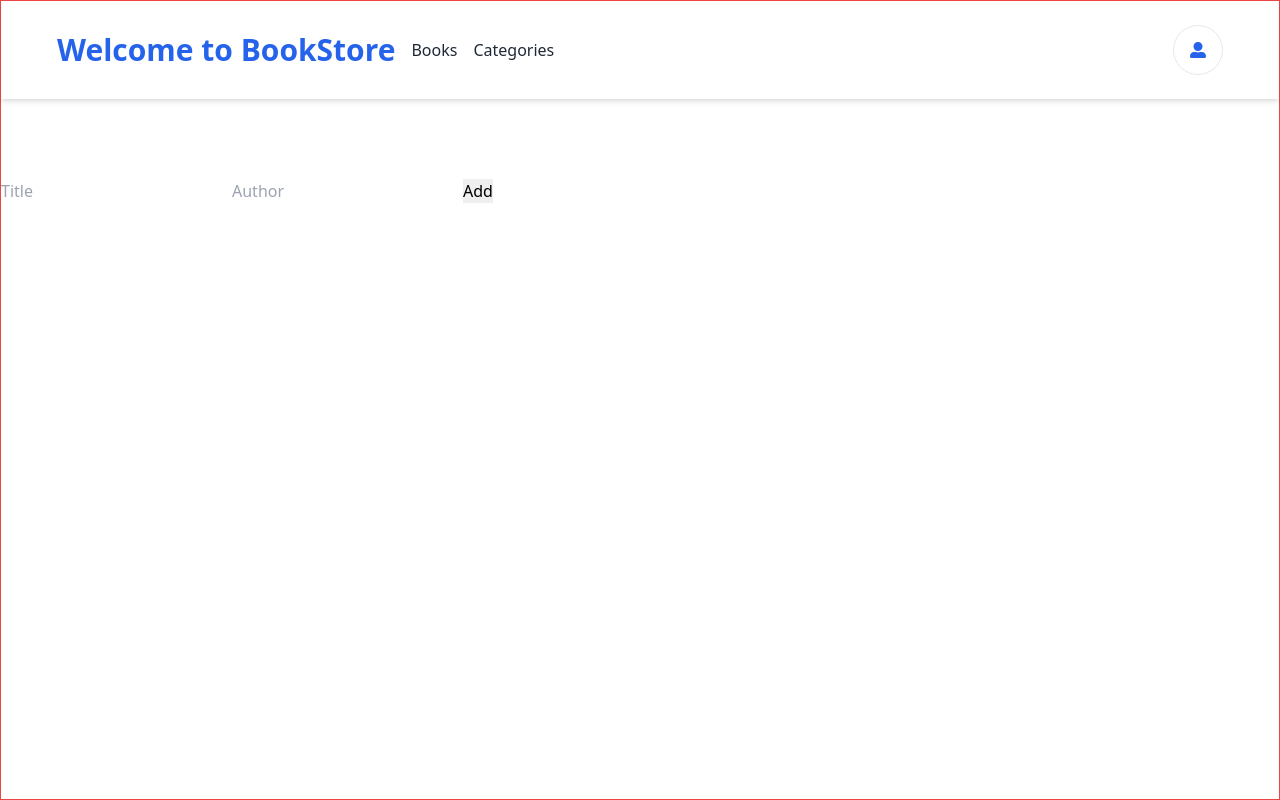
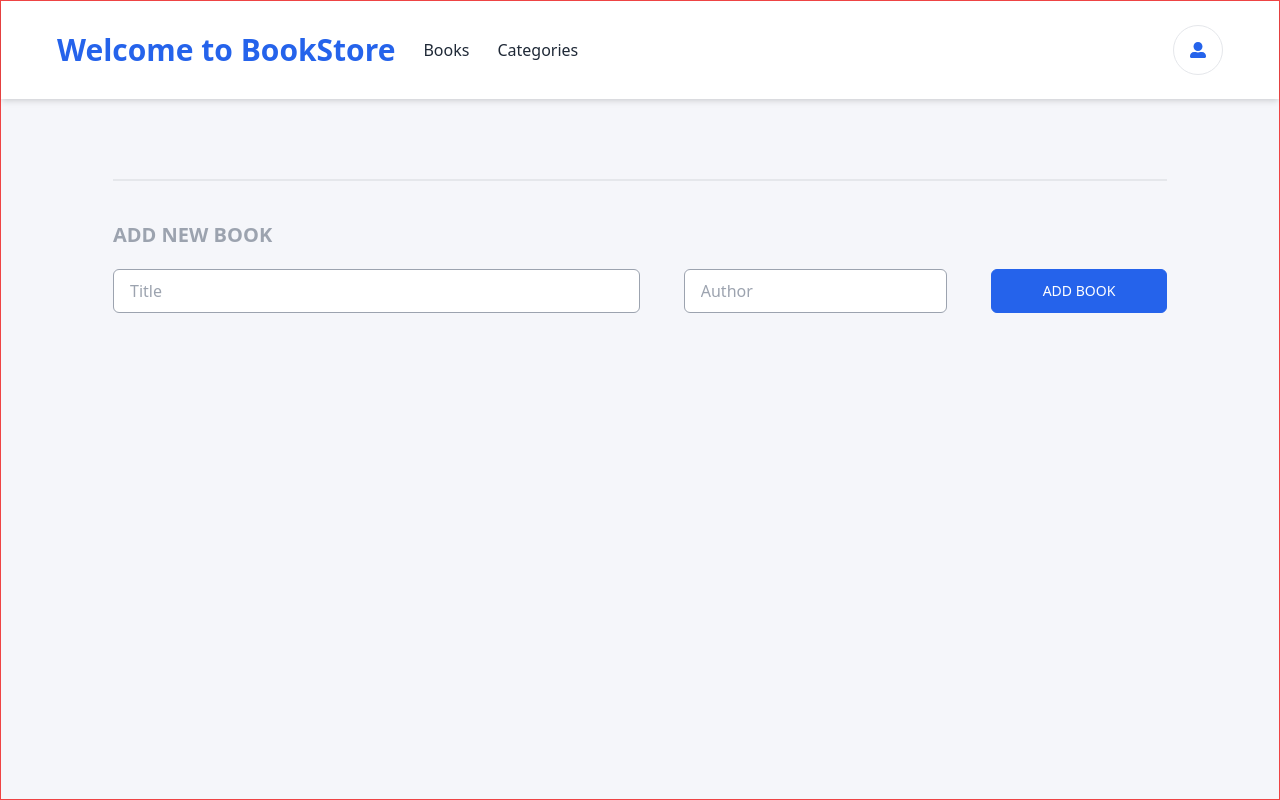
Before and after one commit to SamanAtashi/BookStore-redux, a React (Create React App) app: page / in a window 1280 px wide. Built offline with nearby package versions, Linux system fonts and the light colour scheme; no server answers.

Commit message:
Add styles for addbook components

```diff
--- a/src/components/Books/Book/AddBook.js
+++ b/src/components/Books/Book/AddBook.js
@@ -28,20 +28,32 @@ const AddBook = () => {
   };
 
   return (
-    <form>
+    <form className="border-t-2 pt-10 border-gray-200">
+      <p className="font-semibold text-xl text-gray-400 mb-5">
+        ADD NEW BOOK
+      </p>
+      <div className="h-11 flex items-center justify-between">
         <input
           id="title"
           type="text"
-        name="Title"
+          name="Book Title"
           placeholder="Title"
+          className="h-full w-1/2 border border-gray-400 py-3 px-4 font-light text-gray-300 rounded-md"
         />
         <input
           id="author"
           type="text"
           name="Author"
           placeholder="Author"
+          className="h-full w-1/4 border border-gray-400 py-3 px-4 font-light text-gray-300 rounded-md"
         />
-      <input type="button" value="Add" onClick={AddBookHandler} />
+        <input
+          className="font-medium w-44 h-full border border-blue-600 rounded-md bg-blue-600 text-white text-sm"
+          type="button"
+          value="ADD BOOK"
+          onClick={AddBookHandler}
+        />
+      </div>
     </form>
   );
 };
--- a/src/components/Books/Books.js
+++ b/src/components/Books/Books.js
@@ -4,7 +4,7 @@ import Book from './Book/Book';
 import AddBook from './Book/AddBook';
 
 const Books = () => (
-  <div className="w-full my-20">
+  <div className="w-full my-20 px-28">
     <ul>
       <Book />
     </ul>
--- a/src/components/Navigation/Navigation.js
+++ b/src/components/Navigation/Navigation.js
@@ -4,8 +4,8 @@ import { FaUserAlt } from 'react-icons/fa';
 import { Link } from 'react-router-dom';
 
 const Navigation = () => (
-  <nav className="w-full flex justify-between items-center px-14 py-6 shadow-md">
-    <div className="flex items-center space-x-4">
+  <nav className="bg-white w-full flex justify-between items-center px-14 py-6 shadow-md">
+    <div className="flex items-center space-x-7">
       <h2 className="text-blue-600  font-bold text-3xl">
         Welcome to BookStore
       </h2>
--- a/src/global.css
+++ b/src/global.css
@@ -10,4 +10,5 @@ body {
 #root {
   width: 100%;
   height: 100%;
+  background: #f5f6fa;
 }
```
Lines whose indentation alone changed are shown as unchanged.
